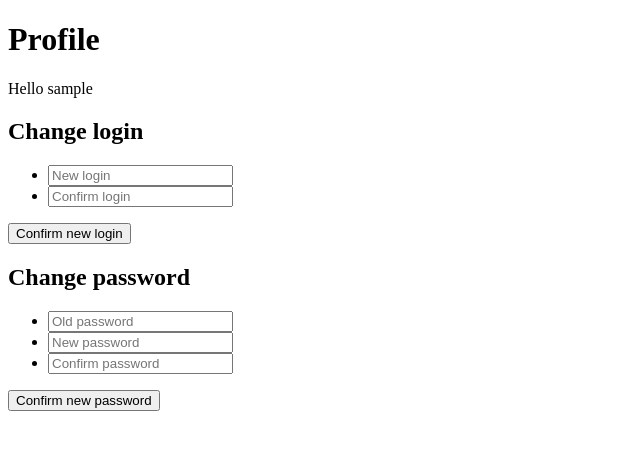
After one commit to celine-pawlak/livre-or, a PHP site: page /profil.php in a window 1280 px wide. The commit adds this page. Shown: the top 450 px of the page, without its empty margins (0-640 px from the left). Run offline with PHP 8.4, Linux system fonts and the light colour scheme; the visitor is signed in with stand-in values (Sample User, id 1); tables that the repository leaves empty or names only in its code hold one stand-in row (values such as "Sample post").

Commit message:
PHP update
header.php created (function renderErrors)
index.php created
profil modify login and password done

```diff
--- /dev/null
+++ b/profil.php
@@ -0,0 +1,126 @@
+<?php
+$page_selected = "profil";
+ ?>
+
+ <!DOCTYPE html>
+ <html lang="fr" dir="ltr">
+   <head>
+     <meta charset="utf-8">
+     <title>Profile - Guest book</title>
+   </head>
+   <body>
+     <header>
+       <?php
+       include 'header.php';
+       $errors = [];
+       $request = "SELECT * FROM utilisateurs WHERE id = '" . $_SESSION['id'] . "';";
+       $query = mysqli_query($db, $request);
+       $user_info = mysqli_fetch_array($query);
+
+       /* MODIFY LOGIN */
+
+       if (!empty($_POST['new_login']) AND !empty($_POST['new_login_conf']) AND isset($_POST['new_login_submit']))
+       {
+         $new_login = $_POST['new_login'];
+         $new_login_conf = $_POST['new_login_conf'];
+         if ($new_login != $new_login_conf)
+         {
+           $errors[] = "Logins are not identical.";
+         }
+         $request = "SELECT login FROM utilisateurs WHERE login = '" . $new_login . "';";
+         $query = mysqli_query($db, $request);
+         $login_check = mysqli_fetch_array($query);
+         if (!empty($login_check))
+         {
+           $errors[] = "This login already exist.";
+         }
+         $login_required = preg_match("/^(?=.*[A-Za-z0-9]$)[A-Za-z][A-Za-z\d\-\_]{3,19}$/", $new_login);
+         if (!$login_required)
+         {
+           var_dump($new_login) ;
+           $errors[] = "Login must :<br>- Contain between 4 and 20 characters.<br>- Start with a letter.<br>- End with a letter or a number.<br>- Not contain any special characters (except - and _).";
+         }
+         if (empty($errors))
+         {
+           $request_new_login = "UPDATE utilisateurs SET login = '" . $new_login . "' WHERE id = '" . $_SESSION['id'] . "';";
+           mysqli_query($db, $request_new_login);
+           header('location: profil.php');
+         }
+       }
+       elseif (isset($_POST['new_login_submit']) AND (empty($_POST['new_login']) OR empty($_POST['new_login_conf'])))
+       {
+         $errors[] = "Both login fields must be filled.";
+       }
+
+       /* MODIFY PASSWORD */
+
+      if (!empty($_POST['old_pass']) AND !empty($_POST['new_pass']) AND !empty($_POST['new_pass_conf']) AND isset($_POST['new_pass_submit']))
+      {
+        $old_pass = $_POST['old_pass'];
+        $new_pass = $_POST['new_pass'];
+        $new_pass_conf = $_POST['new_pass_conf'];
+        if (password_verify($new_pass, $user_info['password']))
+        {
+          $errors[] = "New password must be different from the old one.";
+        }
+        if (!password_verify($old_pass, $user_info['password']))
+        {
+          $errors[] = "Your old password is wrong.";
+        }
+        if ($new_pass != $new_pass_conf)
+        {
+          $errors[] = "Passwords are not identical.";
+        }
+        $password_required = preg_match("/^(?=.*?[A-Z]{1,})(?=.*?[a-z]{1,})(?=.*?[0-9]{1,})(?=.*?[\W]{1,}).{8,20}$/", $new_pass);
+        if (!$password_required)
+        {
+          $errors[]= "Password must :<br>- contain between 8 and 20 characters<br>- contain at least 1 special character, 1 number, 1 upper and 1 lower case.";
+        }
+        if (empty($errors)) {
+          $password_modified = password_hash($new_pass, PASSWORD_BCRYPT, array('cost' => 10));
+          $request = "UPDATE utilisateurs SET password = '" . $password_modified . "' WHERE id = '" . $_SESSION['id'] . "';";
+          $query = mysqli_query($db, $request);
+          header('location: profil.php');
+        }
+
+      }
+
+        ?>
+     </header>
+     <main>
+       <?= renderErrors($errors) ?>
+       <h1>Profile</h1>
+       <p>Hello <?php echo $user_info['login']; ?> </p>
+       <h2>Change login</h2>
+       <form class="" action="profil.php" method="post">
+         <ul>
+           <li>
+             <input type="text" name="new_login" value="" placeholder="New login" required>
+           </li>
+           <li>
+             <input type="text" name="new_login_conf" value="" placeholder="Confirm login" required>
+           </li>
+         </ul>
+         <button type="submit" name="new_login_submit">Confirm new login</button>
+       </form>
+       <h2>Change password</h2>
+       <form class="" action="profil.php" method="post">
+         <ul>
+           <li>
+             <input type="password" name="old_pass" value="" placeholder="Old password" required>
+           </li>
+           <li>
+             <input type="password" name="new_pass" value="" placeholder="New password" required>
+           </li>
+           <li>
+             <input type="password" name="new_pass_conf" value="" placeholder="Confirm password" required>
+           </li>
+         </ul>
+         <button type="submit" name="new_pass_submit">Confirm new password</button>
+       </form>
+     </main>
+     <footer>
+
+     </footer>
+   </body>
+ </html>
```
Also changed, not shown: connexion.php (+43 -42 lines), header.php (added, +45 -0 lines), inscription.php (+56 -53 lines), index.php (added).
